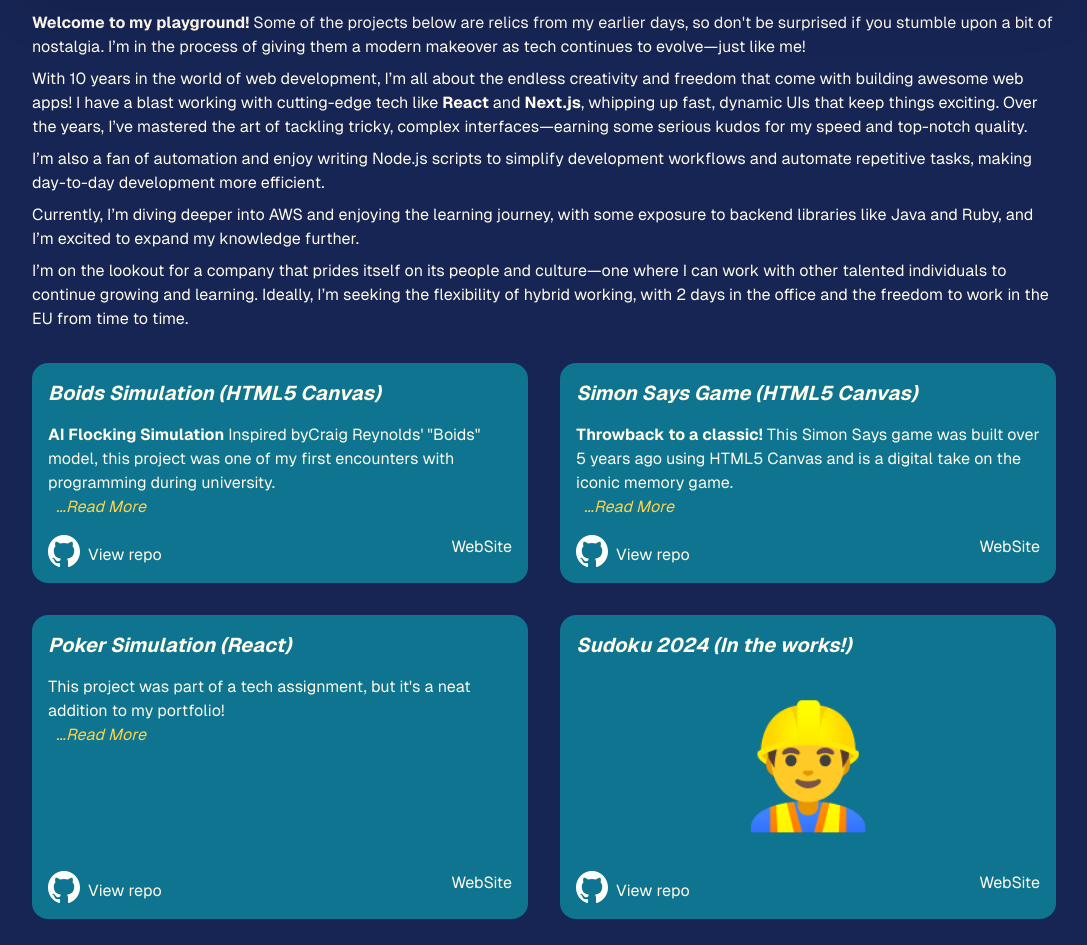
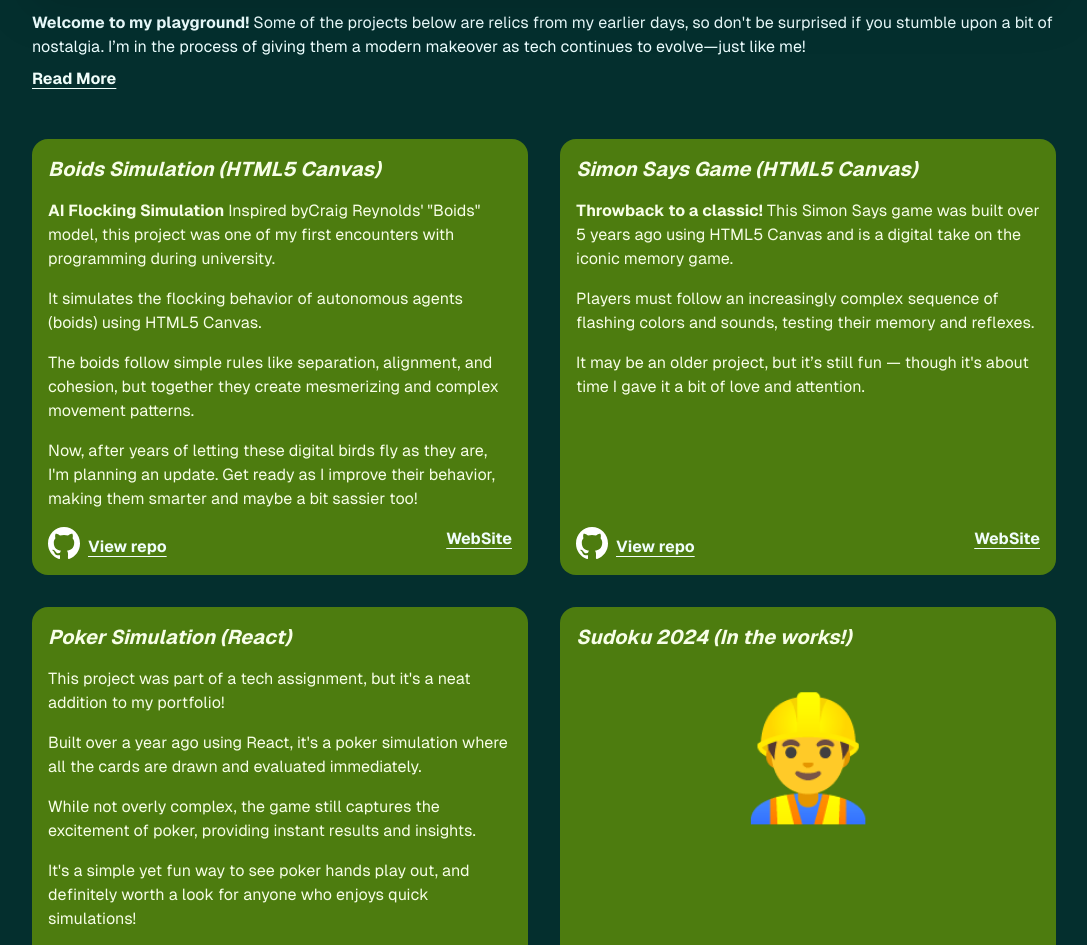
Before and after one commit to huggie1984/portfolio, a Next.js app: page / in a window 1280 px wide. Shown: the part 320-1265 px from the top of the page, without its empty margins (96-1183 px from the left). Built offline with nearby package versions, Linux system fonts and the light colour scheme.

Commit message:
cosmetic changes!

```diff
--- a/app/globals.css
+++ b/app/globals.css
@@ -25,3 +25,12 @@
     text-wrap: balance;
   }
 }
+
+@layer components {
+  .link-light {
+    @apply text-teal-50 hover:text-teal-200 underline underline-offset-4 font-bold;
+  }
+  .link-dark {
+    @apply text-teal-950 hover:text-teal-800 underline underline-offset-4 font-bold;
+  }
+}
--- a/app/layout.tsx
+++ b/app/layout.tsx
@@ -27,7 +27,7 @@
   return (
     <ThemeProvider>
       <body
-        className={`text-blue-950 dark:text-amber-50 bg-amber-50 dark:bg-blue-950 ${geistSans.variable} ${geistMono.variable} antialiased`}
+        className={`text-teal-950 dark:text-cyan-50 bg-cyan-50 dark:bg-teal-950 ${geistSans.variable} ${geistMono.variable} antialiased`}
       >
         {children}
       </body>
--- a/app/page.tsx
+++ b/app/page.tsx
@@ -4,7 +4,7 @@
 import { Github } from '@/components/icons/Github';
 import { Linkedin } from '@/components/icons/Linkedin';
 import { Card } from '@/components/card/card';
-import { Details } from '@/components/details/details';
+import { ReadMore } from '@/components/read-more/read-more';
 // todo add a link to my cv.
 // todo re write sudoku app.
 // todo make poker assignment pretty!
@@ -47,13 +47,13 @@
         </a>
       </header>
       <main className="container flex flex-col gap-8 items-center sm:items-start">
-        <section className="p-4 bg-blue-800 w-full drop-shadow-2xl flex items-center flex-col md:flex-row gap-8">
-          <h1 className="text-3xl md:text-4xl font-bold text-amber-50">
+        <section className="p-4 bg-teal-800 w-full drop-shadow-2xl flex items-center flex-col md:flex-row gap-8">
+          <h1 className="text-3xl md:text-4xl font-bold text-cyan-50">
             Matthew&#39;s Portfolio
           </h1>
           <div className="flex flex-grow justify-center md:justify-end">
             <Image
-              className="rounded-full border-amber-50 border-8"
+              className="rounded-full border-cyan-50 border-8"
               src="/images/profile.webp"
               alt="Matthew's profile!"
               width={115}
@@ -61,47 +61,55 @@
             />
           </div>
         </section>
-        <section className="flex flex-col gap-2">
+        <section>
+          <ReadMore
+            summary={
               <p>
                 <strong>Welcome to my playground!</strong> Some of the projects
-            below are relics from my earlier days, so don&#39;t be surprised if
-            you stumble upon a bit of nostalgia. I’m in the process of giving
-            them a modern makeover as tech continues to evolve—just like me!
+                below are relics from my earlier days, so don&#39;t be surprised
+                if you stumble upon a bit of nostalgia. I’m in the process of
+                giving them a modern makeover as tech continues to evolve—just
+                like me!
+              </p>
+            }
+            details={
+              <div className="flex flex-col gap-2">
+                <p>
+                  With 10 years in the world of web development, I’m all about
+                  the endless creativity and freedom that come with building
+                  awesome web apps! I have a blast working with cutting-edge
+                  tech like <strong>React</strong> and <strong>Next.js</strong>,
+                  whipping up fast, dynamic UIs that keep things exciting. Over
+                  the years, I’ve mastered the art of tackling tricky, complex
+                  interfaces—earning some serious kudos for my speed and
+                  top-notch quality.
                 </p>
                 <p>
-            With 10 years in the world of web development, I’m all about the
-            endless creativity and freedom that come with building awesome web
-            apps! I have a blast working with cutting-edge tech like{' '}
-            <strong>React</strong> and <strong>Next.js</strong>, whipping up
-            fast, dynamic UIs that keep things exciting. Over the years, I’ve
-            mastered the art of tackling tricky, complex interfaces—earning some
-            serious kudos for my speed and top-notch quality.
+                  I’m also a fan of automation and enjoy writing Node.js scripts
+                  to simplify development workflows and automate repetitive
+                  tasks, making day-to-day development more efficient.
                 </p>
                 <p>
-            I’m also a fan of automation and enjoy writing Node.js scripts to
-            simplify development workflows and automate repetitive tasks, making
-            day-to-day development more efficient.
+                  Currently, I’m diving deeper into AWS and enjoying the
+                  learning journey, with some exposure to backend libraries like
+                  Java and Ruby, and I’m excited to expand my knowledge further.
                 </p>
                 <p>
-            Currently, I’m diving deeper into AWS and enjoying the learning
-            journey, with some exposure to backend libraries like Java and Ruby,
-            and I’m excited to expand my knowledge further.
+                  I’m on the lookout for a company that prides itself on its
+                  people and culture—one where I can work with other talented
+                  individuals to continue growing and learning. Ideally, I’m
+                  seeking the flexibility of hybrid working, with 2 days in the
+                  office and the freedom to work in the EU from time to time.
                 </p>
-          <p>
-            I’m on the lookout for a company that prides itself on its people
-            and culture—one where I can work with other talented individuals to
-            continue growing and learning. Ideally, I’m seeking the flexibility
-            of hybrid working, with 2 days in the office and the freedom to work
-            in the EU from time to time.
-          </p>
+              </div>
+            }
+          />
         </section>
         <section className="grid md:grid-cols-2 gap-8 w-full">
           <Card
             title="Boids Simulation (HTML5 Canvas)"
             gitUrl="https://github.com/huggie1984/boids-canvas"
           >
-            <Details
-              summaryChildren={
             <p>
               <strong>AI Flocking Simulation</strong> Inspired by
               <a href="https://www.red3d.com/cwr/boids/" target="_blank">
@@ -110,90 +118,63 @@
               , this project was one of my first encounters with programming
               during university.
             </p>
-              }
-              readMoreChildren={
-                <>
-                  {' '}
             <p>
-                    It simulates the flocking behavior of autonomous agents
-                    (boids) using HTML5 Canvas.
+              It simulates the flocking behavior of autonomous agents (boids)
+              using HTML5 Canvas.
             </p>
             <p>
-                    The boids follow simple rules like separation, alignment,
-                    and cohesion, but together they create mesmerizing and
-                    complex movement patterns.
+              The boids follow simple rules like separation, alignment, and
+              cohesion, but together they create mesmerizing and complex
+              movement patterns.
             </p>
             <p>
-                    Now, after years of letting these digital birds fly as they
-                    are, I&#39;m planning an update. Get ready as I improve
-                    their behavior, making them smarter and maybe a bit sassier
-                    too!
+              Now, after years of letting these digital birds fly as they are,
+              I&#39;m planning an update. Get ready as I improve their behavior,
+              making them smarter and maybe a bit sassier too!
             </p>
-                </>
-              }
-            />
           </Card>
           <Card
             title="Simon Says Game (HTML5 Canvas)"
             gitUrl="https://github.com/huggie1984/simon-says-canvas"
           >
-            <Details
-              summaryChildren={
             <p>
-                  <strong>Throwback to a classic!</strong> This Simon Says game
-                  was built over 5 years ago using HTML5 Canvas and is a digital
-                  take on the iconic memory game.
-                </p>
-              }
-              readMoreChildren={
-                <>
-                  <p>
-                    Players must follow an increasingly complex sequence of
-                    flashing colors and sounds, testing their memory and
-                    reflexes.
+              <strong>Throwback to a classic!</strong> This Simon Says game was
+              built over 5 years ago using HTML5 Canvas and is a digital take on
+              the iconic memory game.
             </p>
             <p>
-                    It may be an older project, but it’s still fun — though
-                    it&#39;s about time I gave it a bit of love and attention.
+              Players must follow an increasingly complex sequence of flashing
+              colors and sounds, testing their memory and reflexes.
             </p>
-                </>
-              }
-            />
+            <p>
+              It may be an older project, but it’s still fun — though it&#39;s
+              about time I gave it a bit of love and attention.
+            </p>
           </Card>
           <Card
             title="Poker Simulation (React)"
             gitUrl="https://github.com/huggie1984/poker-assignment"
           >
-            <Details
-              summaryChildren={
             <p>
-                  This project was part of a tech assignment, but it&#39;s a
-                  neat addition to my portfolio!
-                </p>
-              }
-              readMoreChildren={
-                <>
-                  <p>
-                    Built over a year ago using React, it&#39;s a poker
-                    simulation where all the cards are drawn and evaluated
-                    immediately.
+              This project was part of a tech assignment, but it&#39;s a neat
+              addition to my portfolio!
             </p>
             <p>
-                    While not overly complex, the game still captures the
-                    excitement of poker, providing instant results and insights.
+              Built over a year ago using React, it&#39;s a poker simulation
+              where all the cards are drawn and evaluated immediately.
             </p>
             <p>
-                    It&#39;s a simple yet fun way to see poker hands play out,
-                    and definitely worth a look for anyone who enjoys quick
-                    simulations!
+              While not overly complex, the game still captures the excitement
+              of poker, providing instant results and insights.
             </p>
-                </>
-              }
-            />
+            <p>
+              It&#39;s a simple yet fun way to see poker hands play out, and
+              definitely worth a look for anyone who enjoys quick simulations!
+            </p>
           </Card>
           <Card
             title="Sudoku 2024 (In the works!)"
-            gitUrl="https://github.com/huggie1984/boids-canvas"
+            gitUrl="https://github.com/huggie1984/sudoku-2024"
           >
             <div className="flex flex-col justify-center items-center text-[120px]">
               <p>{'👷‍♂️'}</p>
--- a/components/card/card.tsx
+++ b/components/card/card.tsx
@@ -9,12 +9,12 @@
   children: ReactNode;
   gitUrl: string;
 }) => (
-  <div className="flex flex-col gap-4 p-4 text-amber-50 bg-cyan-700 rounded-2xl min-w-full">
+  <div className="flex flex-col gap-4 p-4 text-lime-50 bg-lime-700 rounded-2xl min-w-full">
     <h3 className="text-xl font-bold italic">{title}</h3>
     {children}
     <nav className="flex justify-between mt-auto">
       <a
-        className="hover:underline hover:underline-offset-4 flex items-end gap-2"
+        className="flex items-end gap-2 link-light"
         href={gitUrl}
         target="_blank"
         rel="noopener noreferrer"
@@ -49,7 +49,7 @@
         </svg>
         View repo
       </a>
-      <a className="hover:underline hover:underline-offset-4" href="">
+      <a className="link-light" href="">
         WebSite
       </a>
     </nav>
--- a/components/dark-mode-toggle/dark-mode-toggle.tsx
+++ b/components/dark-mode-toggle/dark-mode-toggle.tsx
@@ -6,7 +6,7 @@
   const { toggleDarkMode, mode } = useTheme();
   return (
     <button
-      className="p-1 bg-blue-950 rounded-full text-[18px] w-[36px] h-[36px] flex justify-center align-middle"
+      className="p-1 bg-teal-950 rounded-full text-[18px] w-[36px] h-[36px] flex justify-center align-middle"
       onClick={toggleDarkMode}
     >
       {mode === 'dark' ? '☀️' : '🌙'}
--- a/components/details/details.tsx
+++ /dev/null
@@ -1,44 +0,0 @@
-'use client';
-
-import { ReactNode, useState } from 'react';
-
-export const Details = ({
-  summaryChildren,
-  readMoreChildren,
-}: {
-  summaryChildren: ReactNode;
-  readMoreChildren: ReactNode;
-}) => {
-  const [isOpen, setIsOpen] = useState(false);
-
-  const toggleDetails = () => {
-    setIsOpen(!isOpen);
-  };
-
-  return (
-    <details open={isOpen} onClick={toggleDetails}>
-      <summary
-        style={{ listStyle: 'none' }}
-        onClick={(e) => {
-          e.preventDefault(); // Prevent the default toggle action
-          setIsOpen(true);
-        }}
-      >
-        {summaryChildren}
-        {!isOpen && (
-          <p className="hover:underline italic ml-2 text-amber-300">
-            ...Read More
-          </p>
-        )}
-      </summary>
-      {isOpen && (
-        <div className="flex flex-col gap-2 pt-2">
-          {readMoreChildren}
-          <p className="hover:underline italic ml-2 text-amber-300">
-            ...Read Less
-          </p>
-        </div>
-      )}
-    </details>
-  );
-};
--- a/components/icons/Email.tsx
+++ b/components/icons/Email.tsx
@@ -9,7 +9,7 @@
   >
     <path
       d="M4 7L10.94 11.3375C11.5885 11.7428 12.4115 11.7428 13.06 11.3375L20 7M5 18H19C20.1046 18 21 17.1046 21 16V8C21 6.89543 20.1046 6 19 6H5C3.89543 6 3 6.89543 3 8V16C3 17.1046 3.89543 18 5 18Z"
-      className="dark:stroke-white stroke-black"
+      className="dark:stroke-teal-50 stroke-teal-950"
       strokeWidth="2"
       strokeLinecap="round"
       strokeLinejoin="round"
--- a/components/icons/Github.tsx
+++ b/components/icons/Github.tsx
@@ -10,7 +10,7 @@
       <g
         id="Dribbble-Light-Preview"
         transform="translate(-140.000000, -7559.000000)"
-        className="dark:fill-white fill-black"
+        className="dark:fill-teal-50 fill-teal-950"
       >
         <g id="icons" transform="translate(56.000000, 160.000000)">
           <path
--- a/components/icons/Linkedin.tsx
+++ b/components/icons/Linkedin.tsx
@@ -8,7 +8,7 @@
     className="w-[32px] h-[32px]"
   >
     <path
-      className="dark:fill-white fill-black"
+      className="dark:fill-teal-50 fill-teal-950"
       d="M12.225 12.225h-1.778V9.44c0-.664-.012-1.519-.925-1.519-.926 0-1.068.724-1.068 1.47v2.834H6.676V6.498h1.707v.783h.024c.348-.594.996-.95 1.684-.925 1.802 0 2.135 1.185 2.135 2.728l-.001 3.14zM4.67 5.715a1.037 1.037 0 01-1.032-1.031c0-.566.466-1.032 1.032-1.032.566 0 1.031.466 1.032 1.032 0 .566-.466 1.032-1.032 1.032zm.889 6.51h-1.78V6.498h1.78v5.727zM13.11 2H2.885A.88.88 0 002 2.866v10.268a.88.88 0 00.885.866h10.226a.882.882 0 00.889-.866V2.865a.88.88 0 00-.889-.864z"
     />
   </svg>
--- /dev/null
+++ b/components/read-more/read-more.tsx
@@ -0,0 +1,30 @@
+'use client';
+
+import { ReactNode, useState } from 'react';
+
+export const ReadMore = ({
+  summary,
+  details,
+}: {
+  summary: ReactNode;
+  details: ReactNode;
+}) => {
+  const [isExpanded, setIsExpanded] = useState(false);
+
+  const toggleExpand = () => {
+    setIsExpanded(!isExpanded);
+  };
+
+  return (
+    <div className="mb-4">
+      <div>{summary}</div>
+      {isExpanded && <div className="mt-2">{details}</div>}
+      <button
+        className="mt-2 text-teal-950 link-dark dark:link-light underline underline-offset-4 font-bold"
+        onClick={toggleExpand}
+      >
+        {isExpanded ? 'Read Less' : 'Read More'}
+      </button>
+    </div>
+  );
+};
```
Lines whose indentation alone changed are shown as unchanged.
